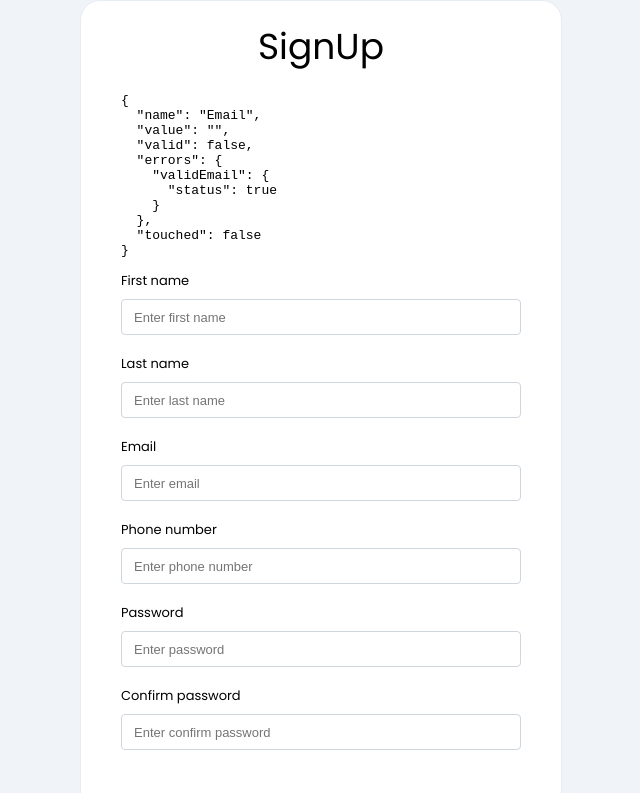
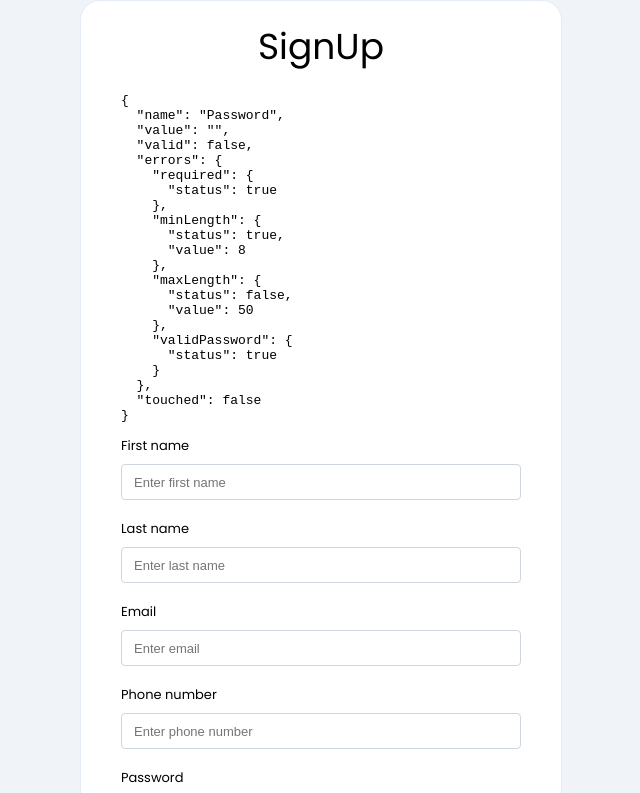
Before and after one commit to Natalka2019/todo-vue, a Vue app: page / in a window 1280 px wide. Shown: the top 793 px of the page, without its empty margins (319-959 px from the left). Built offline with nearby package versions, Linux system fonts and the light colour scheme.

Commit message:
add password validation

```diff
--- a/src/components/inputRegular.vue
+++ b/src/components/inputRegular.vue
@@ -26,7 +26,7 @@ export default {
     modelValue: String,
     label: String,
     error: String,
-    inputFieldClass: Array,
+    inputFieldClass: [String, Array],
     inputFieldErrorClass: String,
     blur: Function,
     maxPasswordlength: String,
--- a/src/views/SignUpPage/index.vue
+++ b/src/views/SignUpPage/index.vue
@@ -2,7 +2,7 @@
   <div class="container">
     <div className="signUp">
       <h1>SignUp</h1>
-      <pre>{{ form.email }}</pre>
+      <pre>{{ form.password }}</pre>
       <form className="inputsContainer" @submit.prevent="submit">
         <inputRegular
           class="inputFieldContainer"
@@ -72,6 +72,8 @@
           v-model="form.password.value"
           type="password"
           maxPasswordlength="50"
+          :error="form.password.touched ? errorMessage(form.password) : ''"
+          @blur="form.password.blur"
         />
         <inputRegular
           class="inputFieldContainer"
@@ -87,6 +89,12 @@
           v-model="form.confirmPassword.value"
           type="password"
           maxPasswordlength="50"
+          :error="
+            form.confirmPassword.touched
+              ? errorMessage(form.confirmPassword)
+              : ''
+          "
+          @blur="form.confirmPassword.blur"
         />
         <buttonRegular
           @click="goToTodosPage(form)"
@@ -121,6 +129,22 @@ const noDigits = (val) => {
 
 const validEmail = (val) => {
   return { status: /^.{1,64}@(.\..){1,64}$/.test(val) };
+};
+
+const validPassword = (val) => {
+  return {
+    status: /^(?=.*[A-Z])(?=.*\d)[A-Za-z\d@$!%*?&]{8,50}$/.test(val),
+  };
+};
+
+const validConfirmPassword = (password) => (confirmPassword) => {
+  console.log(this);
+  console.log(password);
+  console.log(confirmPassword);
+  // return {
+  //   status: password === confirmPassword,
+  // };
+  return { status: false };
 };
 
 export default {
@@ -169,11 +193,16 @@ export default {
           required,
           minLength: minLength(8),
           maxLength: maxLength(50),
+          validPassword,
         },
       },
       confirmPassword: {
         name: "Confirm password",
         value: "",
+      },
+      validators: {
+        required,
+        validConfirmPassword: validConfirmPassword(this),
       },
     });
 
@@ -205,6 +234,8 @@ export default {
         return `${field.name} can not contain digits`;
       } else if (field.errors.validEmail?.status) {
         return "Email invalid";
+      } else if (field.errors.validPassword?.status) {
+        return "Invalid password. Should contain at least 1 upper-case letter and 1 digit, spaces are not allowed.";
       }
     },
   },
@@ -268,7 +299,7 @@ h1 {
 
 ::v-deep .inputFieldErrorClass {
   font-size: 10px;
-  height: 15px;
+  min-height: 15px;
   color: red;
 }
 
```
